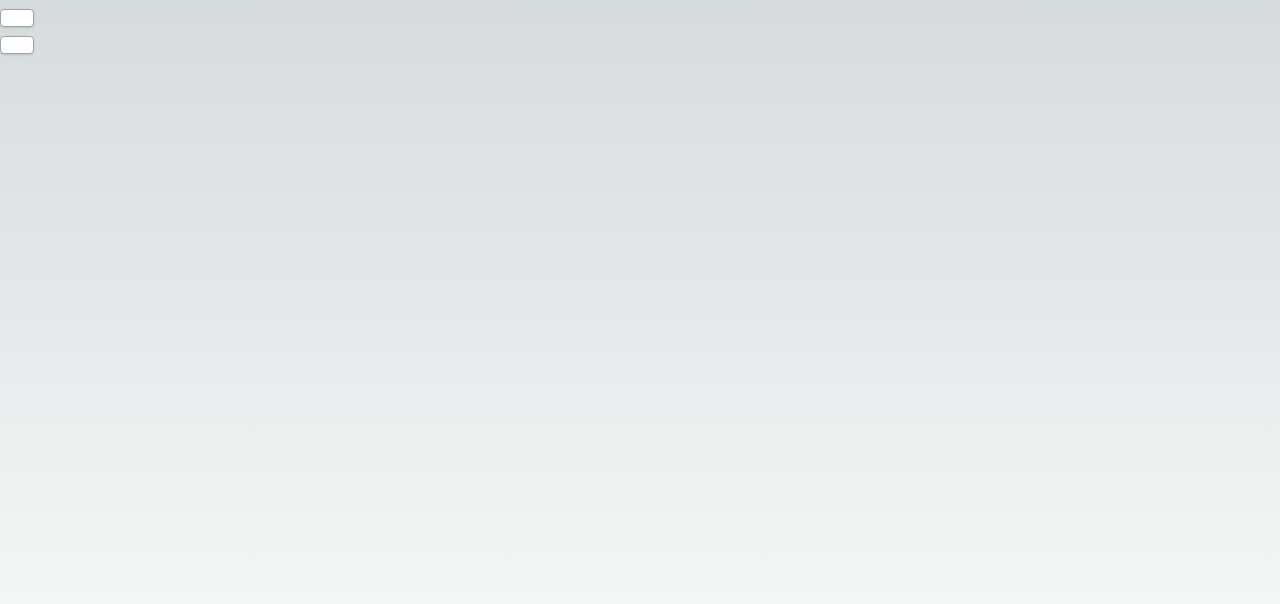
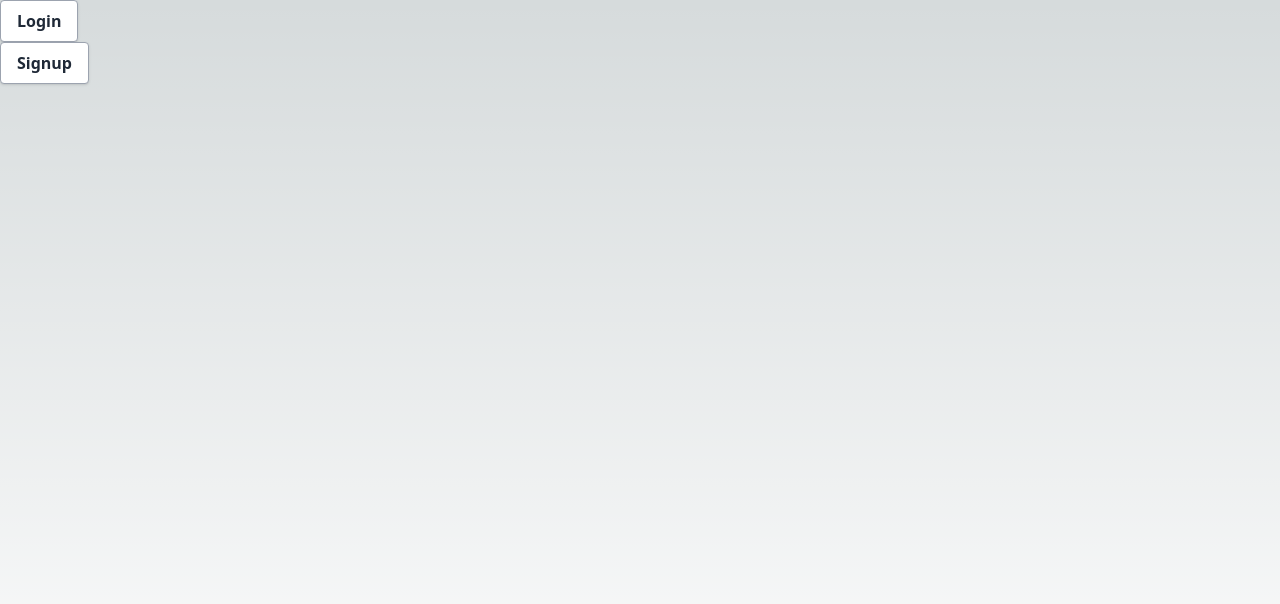
Before and after one commit to emanpecson/nba-fantasy-league, a Next.js app: page / in a window 1280 px wide. Shown: the top 604 px of the page. Built offline with nearby package versions, Linux system fonts and the light colour scheme.

Commit message:
fix button content types as React.ReactNode

```diff
--- a/src/components/CommonButton.tsx
+++ b/src/components/CommonButton.tsx
@@ -1,10 +1,10 @@
-export default function CommonButton({ text, func }: { text: string, func: React.FC }) {
+export default function CommonButton({ children, func }: { children: React.ReactNode, func: React.FC }) {
 	return (
 		<button
 			className="bg-white hover:bg-gray-100 text-gray-800 font-semibold py-2 px-4 border border-gray-400 rounded shadow"
 			onClick={func}
 		>
-			{ text }
+			{ children }
 		</button>
 	)
 }
--- a/src/components/RouteButton.tsx
+++ b/src/components/RouteButton.tsx
@@ -2,7 +2,7 @@
 
 import { useRouter } from "next/navigation";
 
-export default function RouteButton({ text, route }: { text: string, route: string }) {
+export default function RouteButton({ children, route }: { children: React.ReactNode, route: string }) {
 	const router = useRouter();
 
 	return (
@@ -10,7 +10,7 @@ export default function RouteButton({ text, route }: { text: string, route: stri
 			className="bg-white hover:bg-gray-100 text-gray-800 font-semibold py-2 px-4 border border-gray-400 rounded shadow"
 			onClick={() => { router.push(route) }}
 		>
-			{ text }
+			{ children }
 		</button>
 	)
 }
```
